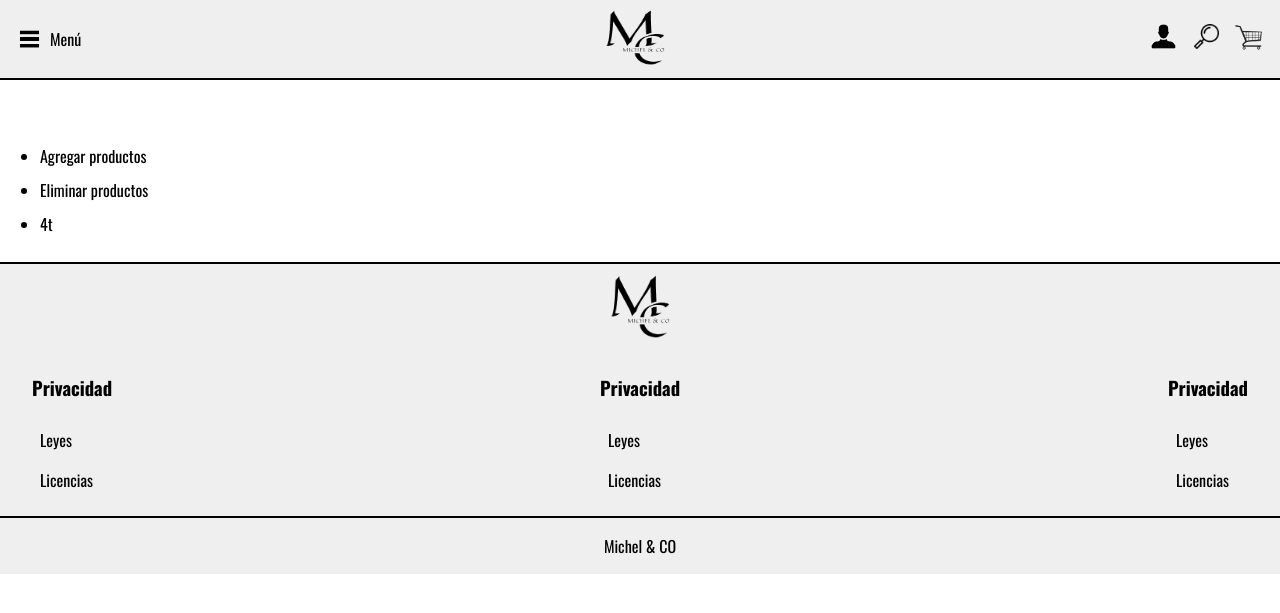
After one commit to michel-fdzzz/Proyecto, a PHP site: page /gestion.php in a window 1280 px wide. The commit adds this page. Shown: the top 613 px of the page. Run offline with PHP 8.4, Linux system fonts and the light colour scheme.

Commit message:
Animaciones de subrayado en footer y en lista de la pagina de gestion

```diff
--- a/PROYECTO/CSS/footer.css
+++ b/PROYECTO/CSS/footer.css
@@ -5,7 +5,7 @@ body {
     font-family: 'Oswald', sans-serif;
 }
 
-footer{
+footer {
     position: absolute;
     /*bottom: 0; ---- PORQUE SI LA PANTALLA OCUAP MAS DE LO DEBIDO SE QUEDA ARRIBA*/
     background-color: #efefef;
@@ -14,22 +14,22 @@ footer{
     border-top: solid 2px black;
 }
 
-.contenedor-items-footer{
+.contenedor-items-footer {
     display: flex;
     flex-direction: column;
     align-items: center;
 }
 
-.contenedor-imagen{
+.contenedor-imagen {
     display: flex;
 }
 
-.imagen{
+.imagen {
     z-index: 1000;
     width: 5em;
 }
 
-.contenedor-info-footer{
+.contenedor-info-footer {
     display: flex;
     justify-content: space-between;
     width: 95%;
@@ -38,17 +38,37 @@ footer{
     align-items: center;
 }
 
-.contenedor-privacidad{
+.contenedor-privacidad {
     display: flex;
     flex-direction: column;
 }
 
-.contenedor-privacidad>p{
+.contenedor-privacidad>p {
     margin: 0.5em;
 }
 
-.contenedor-final-footer{
+.contenedor-final-footer {
     text-align: center;
     width: 100%;
     border-top: solid 2px black;
 }
+
+.contenedor-info-footer p {
+    position: relative;
+    display: inline;
+}
+
+.contenedor-info-footer p::after {
+    content: '';
+    position: absolute;
+    left: 0;
+    bottom: -2px;
+    width: 0;
+    height: 2px;
+    background-color: #000;
+    transition: width 0.3s ease;
+}
+
+.contenedor-info-footer p:hover::after {
+    width: 100%;
+}
--- /dev/null
+++ b/PROYECTO/CSS/gestion.css
@@ -0,0 +1,35 @@
+.main {
+    height: 90%;
+    margin-top: 8em;
+}
+
+.contenedor-opciones {
+    display: flex;
+    flex-direction: column;
+}
+
+.opcion {
+    position: relative;
+    cursor: pointer;
+    margin-bottom: 10px;
+}
+
+.opcion p {
+    position: relative;
+    display: inline;
+}
+
+.opcion p::after {
+    content: '';
+    position: absolute;
+    left: 0;
+    bottom: -2px;
+    width: 0;
+    height: 2px;
+    background-color: #000;
+    transition: width 0.3s ease;
+}
+
+.opcion p:hover::after {
+    width: 100%;
+}
--- /dev/null
+++ b/PROYECTO/gestion.php
@@ -0,0 +1,31 @@
+<!DOCTYPE html>
+<html lang="en">
+<head>
+    <meta charset="UTF-8">
+    <meta name="viewport" content="width=device-width, initial-scale=1.0">
+    <title>Document</title>
+    <link rel="stylesheet" href="CSS/gestion.css">
+</head>
+<body>
+    <?php
+    include 'header.php';
+    ?>
+
+    <section class="main">
+        <article class="contenedor-opciones">
+            <ul class="lista-opciones">
+                <li class="opcion"><p>Agregar productos</p></li>
+                <li class="opcion"><p>Eliminar productos</p></li>
+                <li class="opcion"><p>4t</p></li>
+            </ul>
+        </article>
+    </section>
+
+
+
+
+<?php
+    include 'footer.php';
+?>
+</body>
+</html>
--- a/PROYECTO/header.php
+++ b/PROYECTO/header.php
@@ -43,7 +43,7 @@
                 if ($stmt->fetch()) {
                     // Comparar el tipo obtenido
                     if ($tipo == 1) {
-                        echo '<a href="#">Gestión de productos</a>';
+                        echo '<a href="gestion.php">Gestión de productos</a>';
                     }
                 }
                 // Cerrar la consulta preparada
```
